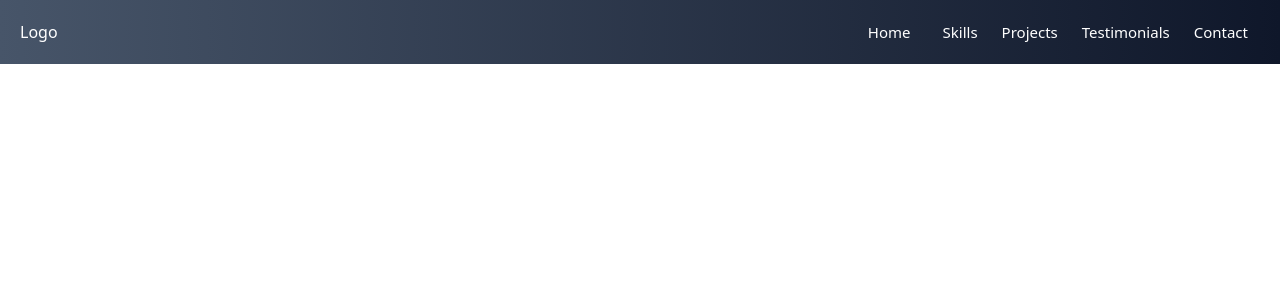
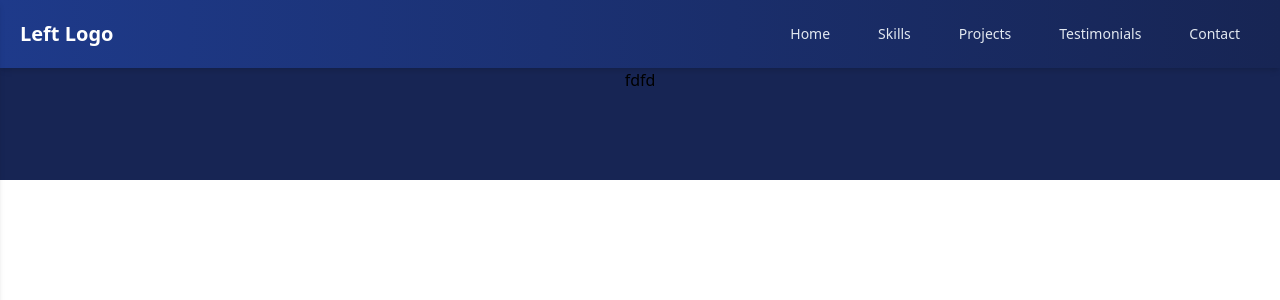
Before and after one commit to letigit18/Tailwind-portfolio, a React (Create React App) app: page / in a window 1280 px wide. Shown: the top 300 px of the page. Built offline with nearby package versions, Linux system fonts and the light colour scheme.

Commit message:
Hero section updated

```diff
--- a/package.json
+++ b/package.json
@@ -9,6 +9,7 @@
     "@testing-library/user-event": "^13.5.0",
     "react": "^19.0.0",
     "react-dom": "^19.0.0",
+    "react-icons": "^5.5.0",
     "react-scripts": "5.0.1",
     "web-vitals": "^2.1.4"
   },
--- a/src/App.js
+++ b/src/App.js
@@ -1,10 +1,13 @@
 import Nav from './components/Navbar/Nav'
+import Hero from './components/Hero'
 import './App.css';
 
 function App() {
   return (
     <div className="App">
       <Nav />
+      <Hero />
+
     </div>
   );
 }
--- /dev/null
+++ b/src/components/Hero.js
@@ -0,0 +1,9 @@
+import React from 'react'
+const Hero = ()=>{
+    return(
+        <div className='w-full h-28 bg-blue-950'>
+            fdfd
+        </div>
+    )
+}
+export default Hero;
--- a/src/components/Navbar/Nav.js
+++ b/src/components/Navbar/Nav.js
@@ -1,20 +1,136 @@
-import React from 'react';
- const Nav = () =>{
-    return(
-        <div className="bg-gradient-to-r from-slate-600 to-slate-900 text-white flex items-center justify-between">
-            <div className="px-[20px]">
-                Logo
-            </div>
-            <ul className="md:flex flex-row h-16 items-center mr-5 text-[15px]">
-                <li className="px-3 hover:text-white ease-in"><a href="#" className='w-50 hover:bg-slate-200 hover:text-black  duration-300 ease-in p-2 rounded'>Home</a></li>
-                <li className="px-3 hover:text-red transition duration-150 ease-out hover:ease-in"><a href="#">Skills</a></li>
-                <li className="px-3"><a href="#">Projects</a></li>
-                <li className="px-3"><a href="#">Testimonials</a></li>
-                <li className="px-3"><a href="#">Contact</a></li>
-            </ul>
+import React, { useState, useEffect, useRef } from 'react';
 
+const Nav = () => {
+  const [isMenuOpen, setIsMenuOpen] = useState(false);
+  const menuRef = useRef(null);
 
+  const toggleMenu = () => {
+    setIsMenuOpen(!isMenuOpen);
+  };
+
+  useEffect(() => {
+    const handleClickOutside = (event) => {
+      if (menuRef.current && !menuRef.current.contains(event.target)) {
+        setIsMenuOpen(false);
+      }
+    };
+
+    const handleResize = () => {
+      if (window.innerWidth >= 768) { // Assuming 'md' is 768px
+        setIsMenuOpen(false);
+      }
+    };
+
+    if (isMenuOpen) {
+      document.addEventListener('mousedown', handleClickOutside);
+      window.addEventListener('resize', handleResize);
+    }
+
+    return () => {
+      document.removeEventListener('mousedown', handleClickOutside);
+      window.removeEventListener('resize', handleResize);
+    };
+  }, [isMenuOpen]);
+
+  return (
+    <nav className="relative bg-gradient-to-r from-blue-900 to-blue-950 shadow-md">
+      <div className="container mx-auto flex items-center justify-between p-5">
+        {/* Logo (Left) */}
+        <div className="flex items-center">
+          <a href="#" className="font-bold text-xl text-white">
+            Left Logo
+          </a>
         </div>
-    )
-}
+
+        {/* Desktop Menu (Right) */}
+        <div className="hidden md:flex space-x-2 text-sm">
+          <a href="#" className="text-slate-200 hover:bg-white px-5 py-1 rounded hover:text-black transition ease-in-out duration-300">
+            Home
+          </a>
+          <a href="#" className="text-slate-200 hover:bg-white px-5 py-1 rounded hover:text-black transition duration-300">
+            Skills
+          </a>
+          <a href="#" className="text-slate-200 hover:bg-white px-5 py-1 rounded hover:text-black transition duration-300">
+            Projects
+          </a>
+          <a href="#" className="text-slate-200 hover:bg-white px-5 py-1 rounded hover:text-black transition duration-300">
+            Testimonials
+          </a>
+          <a href="#" className="text-slate-200 hover:bg-white px-5 py-1 rounded hover:text-black transition duration-300">
+            Contact
+          </a>
+        </div>
+
+        {/* Mobile Menu Button */}
+        <div className="md:hidden">
+          <button onClick={toggleMenu} className="text-gray-700 focus:outline-none">
+            <svg
+              className="h-6 w-6"
+              fill="none"
+              stroke="currentColor"
+              viewBox="0 0 24 24"
+              xmlns="http://www.w3.org/2000/svg"
+            >
+              <path
+                strokeLinecap="round"
+                strokeLinejoin="round"
+                strokeWidth={2}
+                d="M4 6h16M4 12h16M4 18h16"
+              />
+            </svg>
+          </button>
+        </div>
+      </div>
+
+      {/* Mobile Side Menu */}
+      <div
+        ref={menuRef}
+        className={`fixed top-0 left-0 h-full w-64 bg-cyan-50 shadow-md transform transition-transform duration-300 ${
+          isMenuOpen ? 'translate-x-0' : '-translate-x-full'
+        }`}
+      >
+        <div className="p-4 flex justify-between items-center">
+          <a href="#" className="font-bold text-xl text-blue-600">
+            Letera Tesfaye
+          </a>
+          <button onClick={toggleMenu} className="text-gray-700 focus:outline-none">
+            <svg
+              className="h-6 w-6"
+              fill="none"
+              stroke="currentColor"
+              viewBox="0 0 24 24"
+              xmlns="http://www.w3.org/2000/svg"
+            >
+              <path
+                strokeLinecap="round"
+                strokeLinejoin="round"
+                strokeWidth={2}
+                d="M6 18L18 6M6 6l12 12"
+              />
+            </svg>
+          </button>
+        </div>
+        <div className="flex flex-col p-4 space-y-5">
+          <a href="#" className="text-gray-700 hover:bg-cyan-100 hover:text-gray-950 tex-white py-2 w-full rounded  transition ease-in duration-300">
+            Home
+          </a>
+          <a href="#" className="text-gray-700 hover:text-blue-600 transition duration-300">
+            Skills
+          </a>
+          <a href="#" className="text-gray-700 hover:text-blue-600 transition duration-300">
+            Projects
+          </a>
+          <a href="#" className="text-gray-700 hover:text-blue-600 transition duration-300">
+            Testimonials
+          </a>
+          <a href="#" className="text-gray-700 hover:text-blue-600 transition duration-300">
+            Contact
+          </a>
+          <p className='absolute bottom-5 text-sm'>&copy; All rights reserved. Powered by Letera Tesfaye</p>
+        </div>
+      </div>
+    </nav>
+  );
+};
+
 export default Nav;
--- a/tailwind.config.js
+++ b/tailwind.config.js
@@ -1,8 +1,22 @@
-/** @type {import('tailwindcss').Config} */
 module.exports = {
-  content: ["./src/**/*.{html,js}"],
+  content: ["./src/**/*.{js,jsx,ts,tsx}"],
   theme: {
-    extend: {},
+    extend: {
+      keyframes: {
+        morph: {
+          '0%, 100%': { transform: 'rotate(0deg)' },
+          '50%': { transform: 'rotate(90deg)' },
+        },
+        fadeIn: {
+          '0%': { opacity: 0 },
+          '100%': { opacity: 1 },
+        },
+      },
+      animation: {
+        'morph-button': 'morph 0.4s ease-in-out',
+        'fade-in': 'fadeIn 0.3s ease-in-out',
+      },
+    },
   },
   plugins: [],
-}
+};
```
Also changed, not shown: 1 other file (tests, documents, lock files or other folders).
